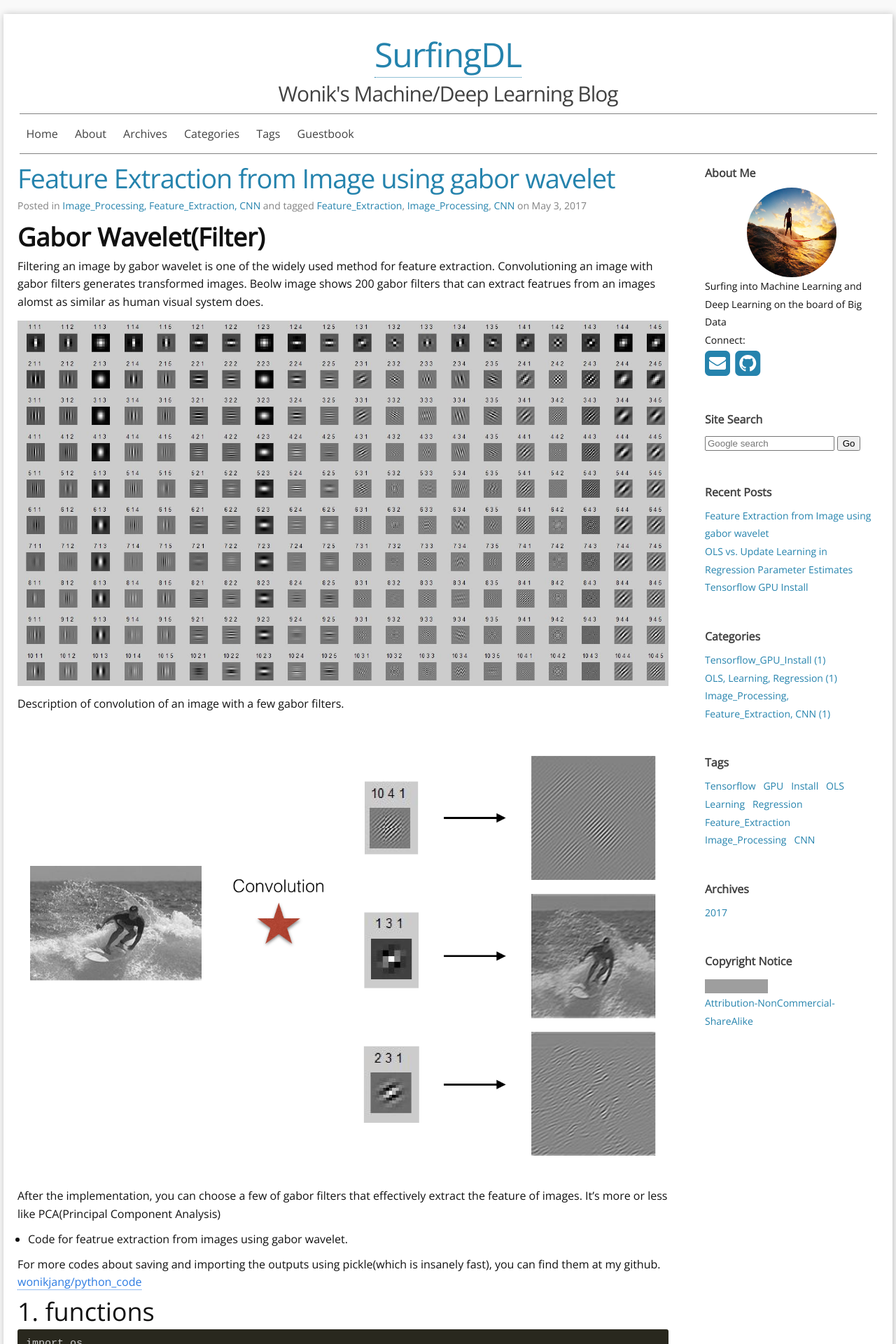
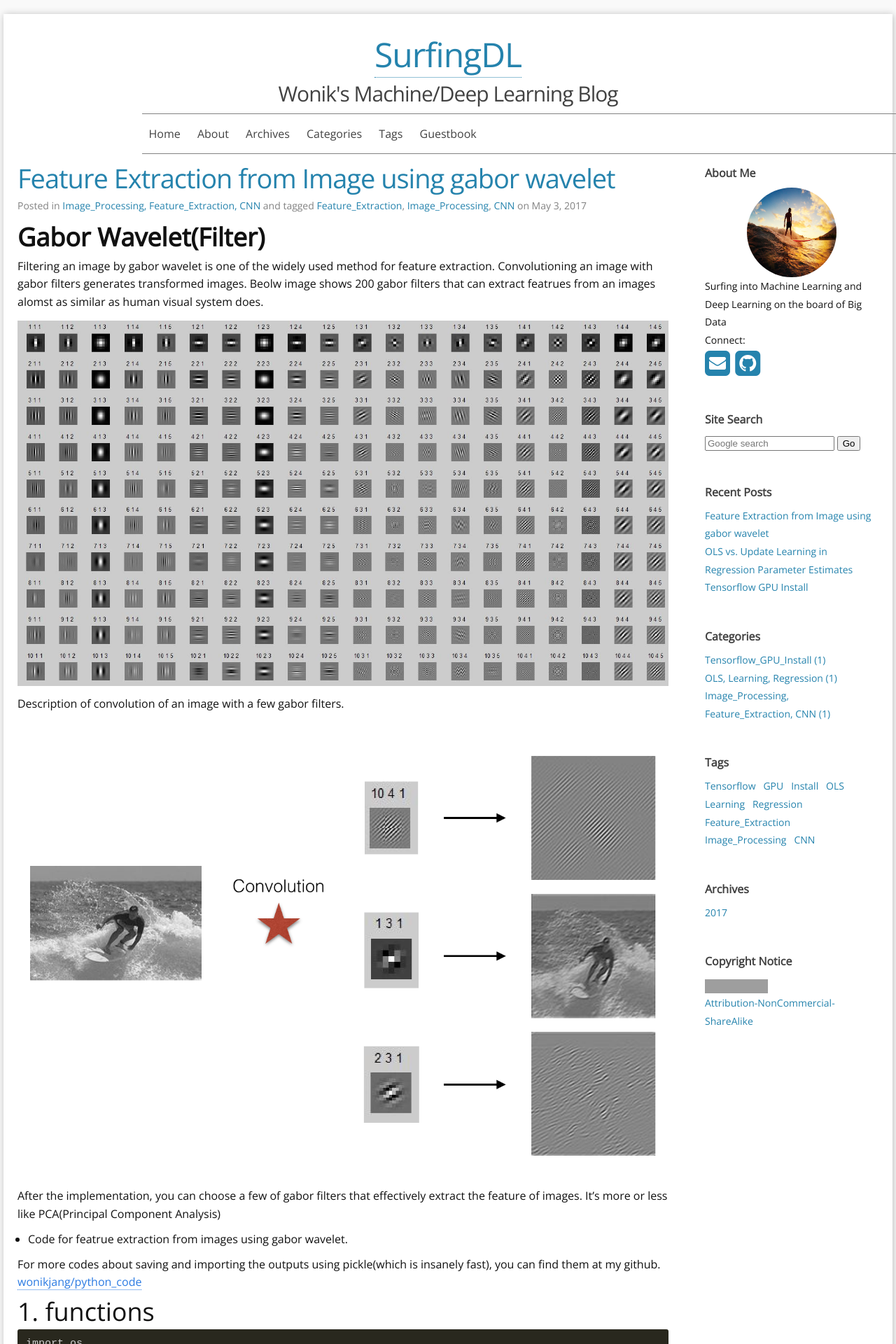
Before and after one commit to wonik/wonikjang.github.io, a Jekyll site: the page built from index.html, in a window 1280 px wide. Shown: the top 1920 px of the page at 70% size. Built offline with Jekyll 4.4.1, drawn with Linux system fonts in a browser that asks for light colours; nearby versions of some CDN libraries; the list of posts is cut into pages by our own code; grey boxes are pictures that could not be loaded.

Commit message:
Update _layout.scss

```diff
--- a/_sass/_layout.scss
+++ b/_sass/_layout.scss
@@ -34,6 +34,8 @@
 
 .site-nav {
   // float: center;
+  position: relative;
+  left: 175px;
   line-height: 56px;
   border-top: 1px solid $grey-color;
   border-bottom: 1px solid $grey-color;
```
